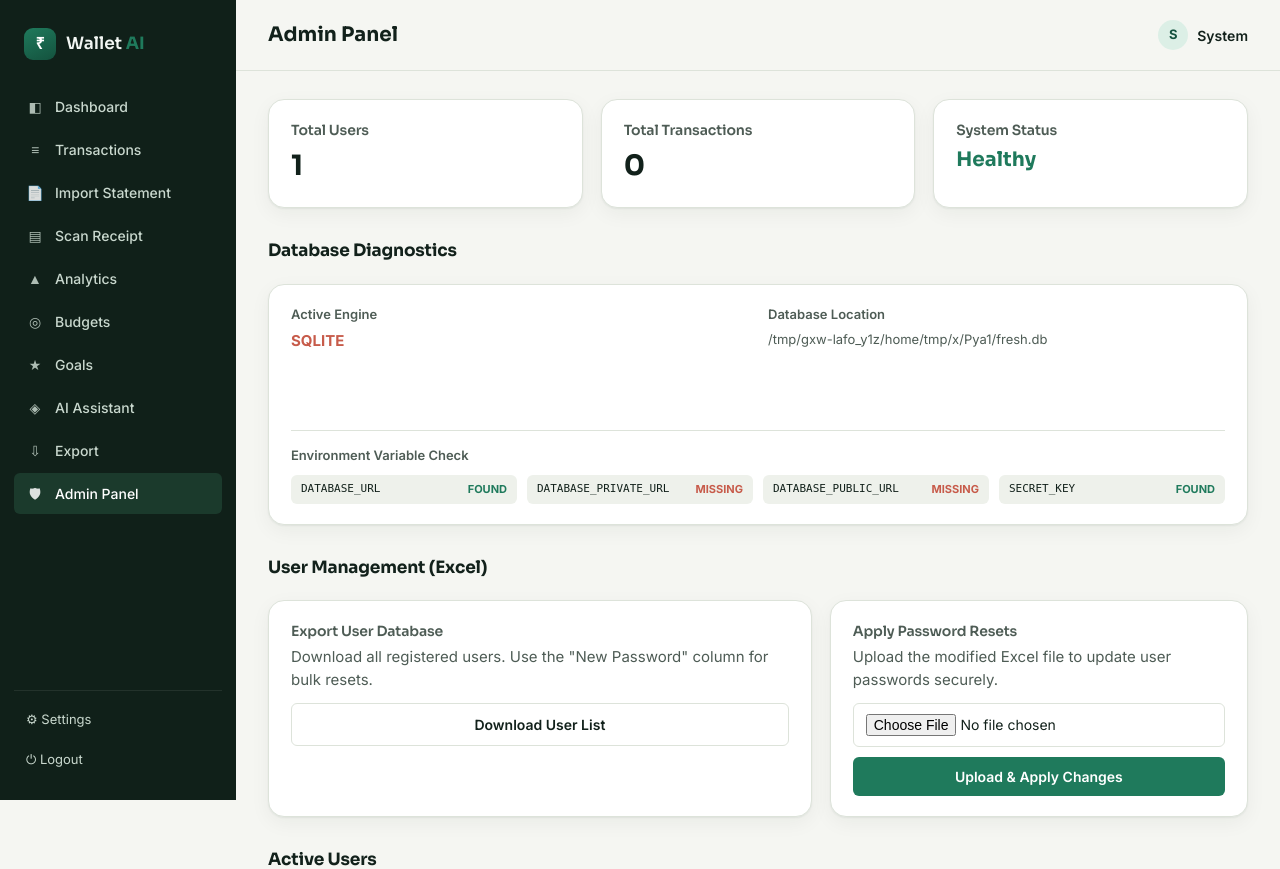
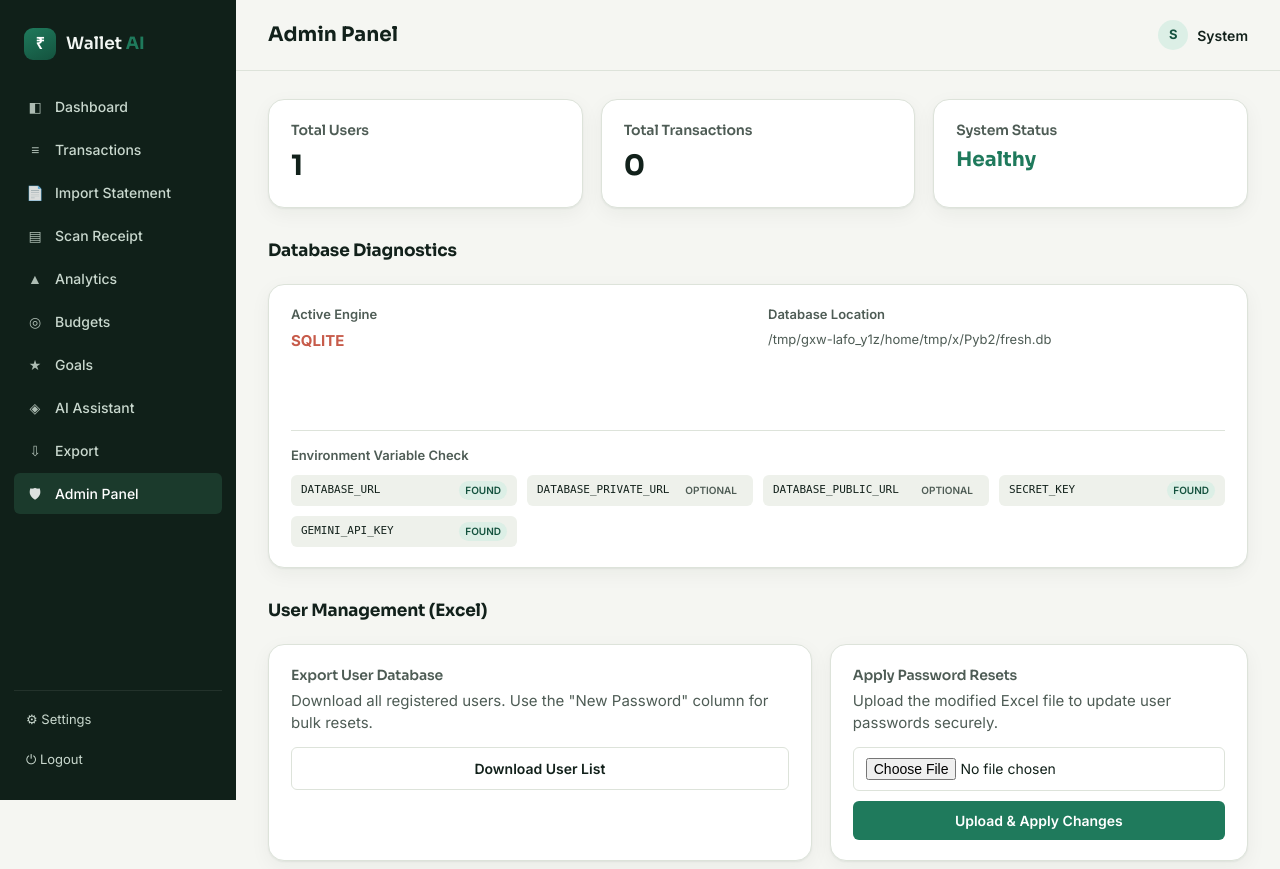
Before and after one commit to kart-8114/Wallet-AI, a Flask app: page /admin in a window 1280 px wide. Shown: the top 869 px of the page. Run offline with Flask 3, Linux system fonts and the light colour scheme; the visitor is signed in with stand-in values (Sample User, id 1); some libraries are stand-ins or nearby versions.

Commit message:
fix: update env var checks in Admin Panel and add private/public db URLs to render.yaml

```diff
--- a/app.py
+++ b/app.py
@@ -663,12 +663,32 @@ def register_routes(flask_app):
         db_engine = db.engine.url.drivername
         db_path = db.engine.url.database
 
-        # Check for presence of env vars (masked)
+        # Check for presence of env vars
+        db_active = bool(os.environ.get("DATABASE_URL") or os.environ.get("DATABASE_PRIVATE_URL") or os.environ.get("DATABASE_PUBLIC_URL"))
+        gemini_raw = (os.environ.get("GEMINI_API_KEY") or "").strip()
+        gemini_active = bool(gemini_raw and not gemini_raw.startswith("Paste your"))
+
         env_vars = {
-            "DATABASE_URL": bool(os.environ.get("DATABASE_URL")),
-            "DATABASE_PRIVATE_URL": bool(os.environ.get("DATABASE_PRIVATE_URL")),
-            "DATABASE_PUBLIC_URL": bool(os.environ.get("DATABASE_PUBLIC_URL")),
-            "SECRET_KEY": bool(os.environ.get("SECRET_KEY")),
+            "DATABASE_URL": {
+                "label": "FOUND" if os.environ.get("DATABASE_URL") else "MISSING",
+                "status": "success" if os.environ.get("DATABASE_URL") else "danger"
+            },
+            "DATABASE_PRIVATE_URL": {
+                "label": "FOUND" if os.environ.get("DATABASE_PRIVATE_URL") else ("OPTIONAL" if db_active else "MISSING"),
+                "status": "success" if os.environ.get("DATABASE_PRIVATE_URL") else ("info" if db_active else "danger")
+            },
+            "DATABASE_PUBLIC_URL": {
+                "label": "FOUND" if os.environ.get("DATABASE_PUBLIC_URL") else ("OPTIONAL" if db_active else "MISSING"),
+                "status": "success" if os.environ.get("DATABASE_PUBLIC_URL") else ("info" if db_active else "danger")
+            },
+            "SECRET_KEY": {
+                "label": "FOUND" if os.environ.get("SECRET_KEY") else "MISSING",
+                "status": "success" if os.environ.get("SECRET_KEY") else "danger"
+            },
+            "GEMINI_API_KEY": {
+                "label": "FOUND" if gemini_active else "OPTIONAL",
+                "status": "success" if gemini_active else "info"
+            }
         }
 
         return render_template("admin.html",
--- a/templates/admin.html
+++ b/templates/admin.html
@@ -48,12 +48,12 @@
 
   <div style="margin-top: 20px; padding-top: 15px; border-top: 1px solid var(--border);">
     <label style="margin-bottom: 10px;">Environment Variable Check</label>
-    <div style="display: grid; grid-template-columns: repeat(auto-fit, minmax(150px, 1fr)); gap: 10px;">
-      {% for key, found in env_vars.items() %}
+    <div style="display: grid; grid-template-columns: repeat(auto-fit, minmax(180px, 1fr)); gap: 10px;">
+      {% for key, info in env_vars.items() %}
       <div style="padding: 6px 10px; border-radius: 6px; background: var(--surface-2); font-size: 11px; display: flex; justify-content: space-between; align-items: center;">
         <code>{{ key }}</code>
-        <span style="font-weight: 700; color: {{ 'var(--emerald)' if found else 'var(--coral)' }};">
-          {{ 'FOUND' if found else 'MISSING' }}
+        <span class="pill pill-{{ 'income' if info.status == 'success' else ('source' if info.status == 'info' else 'expense') }}" style="font-size: 10px; padding: 2px 6px;">
+          {{ info.label }}
         </span>
       </div>
       {% endfor %}
```
Also changed, not shown: render.yaml (+8 -0 lines).
